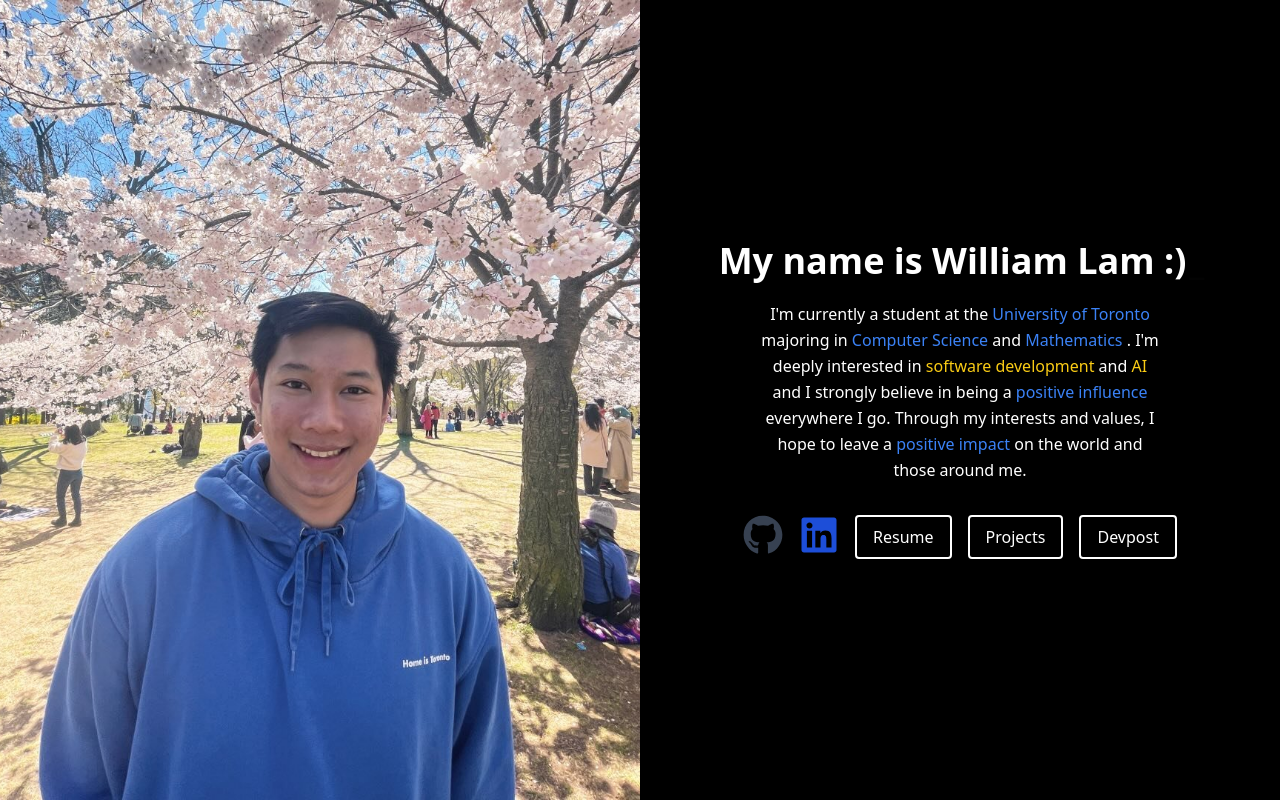
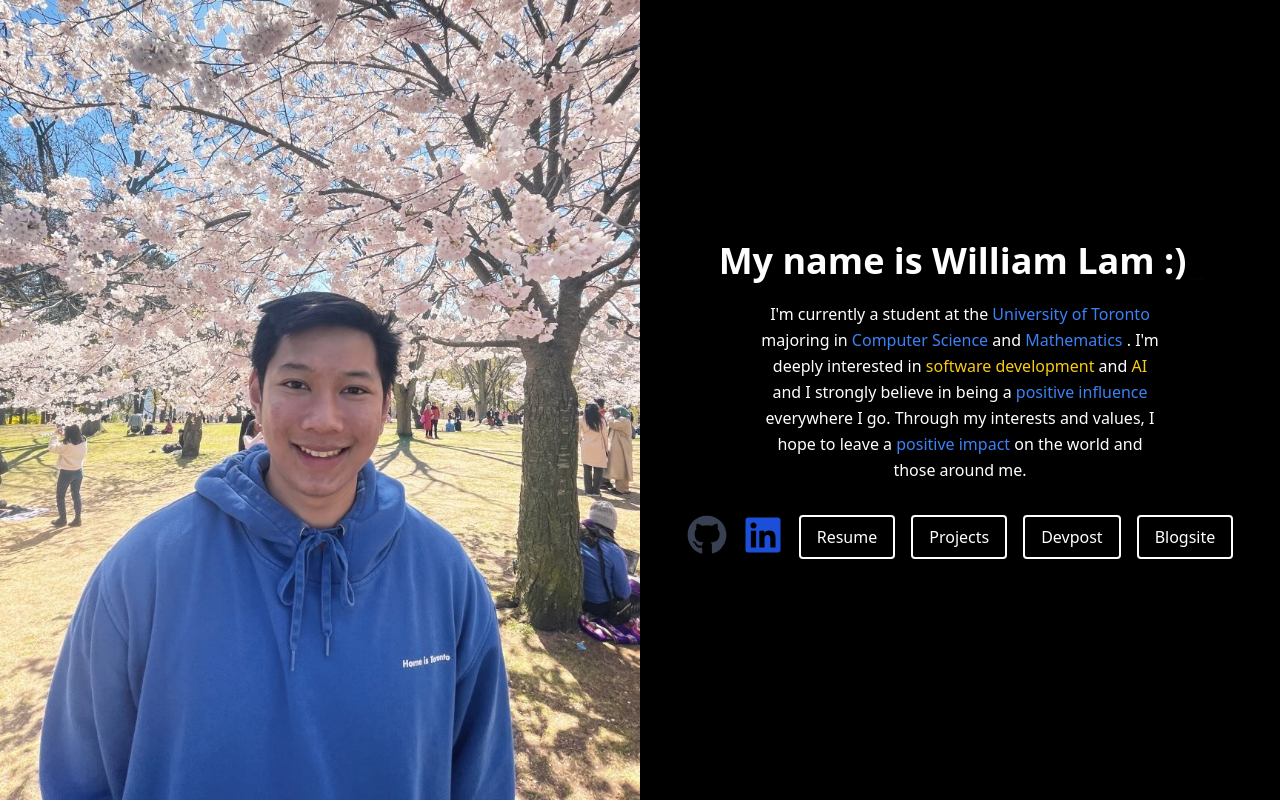
Before and after one commit to williamntlam/Personal-Website, a React (Vite) app: page / in a window 1280 px wide. Built offline with nearby package versions, Linux system fonts and the light colour scheme; a web font is replaced by a local one.

Commit message:
feat(HomeInfo): added a new button for new browser window for blog site author: William Lam<williamntlam@gmail.com>

```diff
--- a/src/components/HomeInfo.tsx
+++ b/src/components/HomeInfo.tsx
@@ -33,7 +33,7 @@ const HomeInfo = () => {
         on the world and those around me.
       </p>
       <div className="flex flex-col items-center pt-8 space-y-4">
-        <div className="flex space-x-4">
+        <nav className="flex space-x-4">
           <a
             href="https://github.com/williamntlam"
             target="_blank"
@@ -72,7 +72,13 @@ const HomeInfo = () => {
           >
             Devpost
           </a>
-        </div>
+          <a
+            href="https://williams-reflections.netlify.app/"
+            className="bg-black text-white px-4 py-2 rounded border-2 border-white hover:bg-blue-900"
+          >
+            Blogsite
+          </a>
+        </nav>
       </div>
     </div>
   );
```
